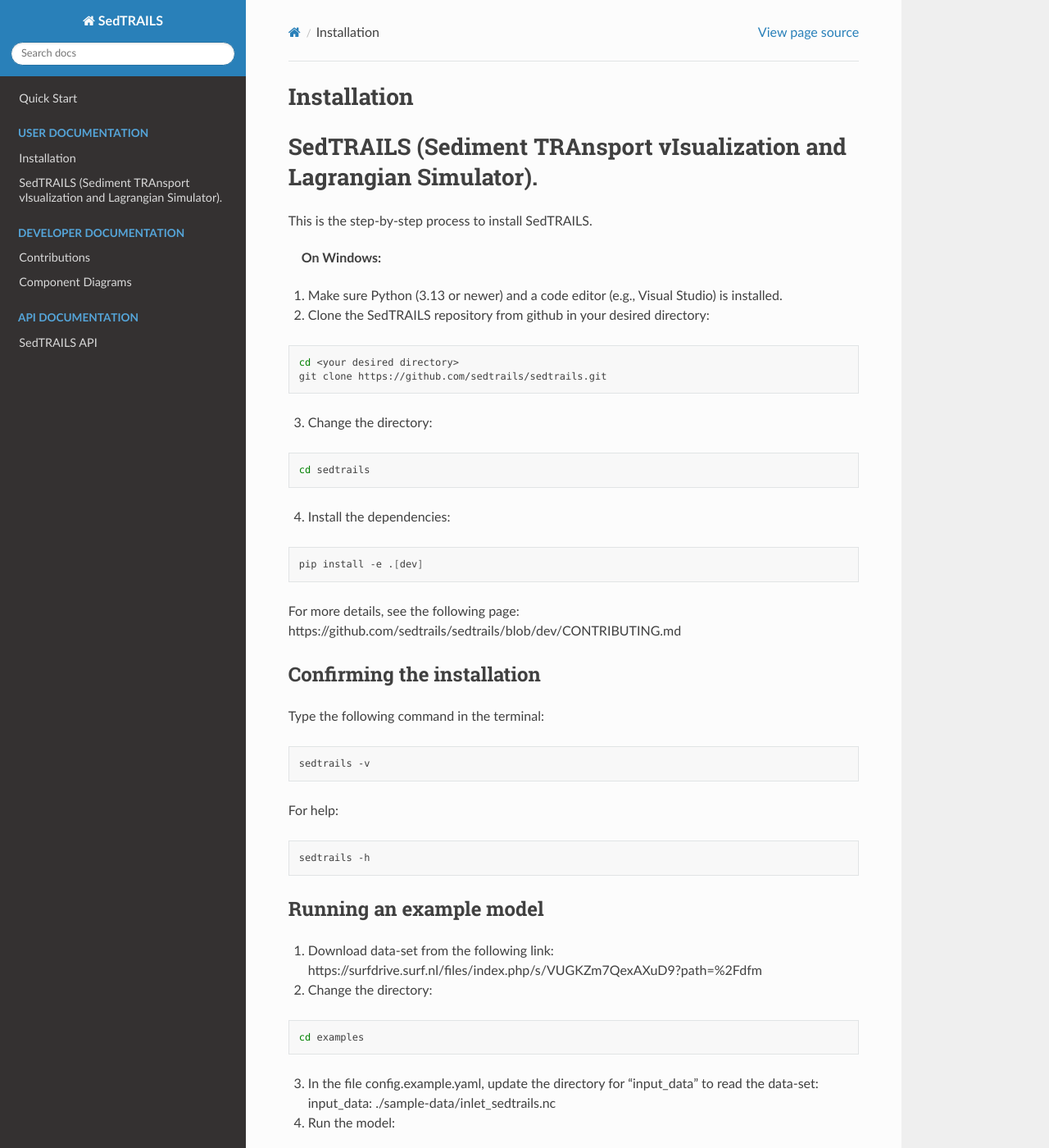
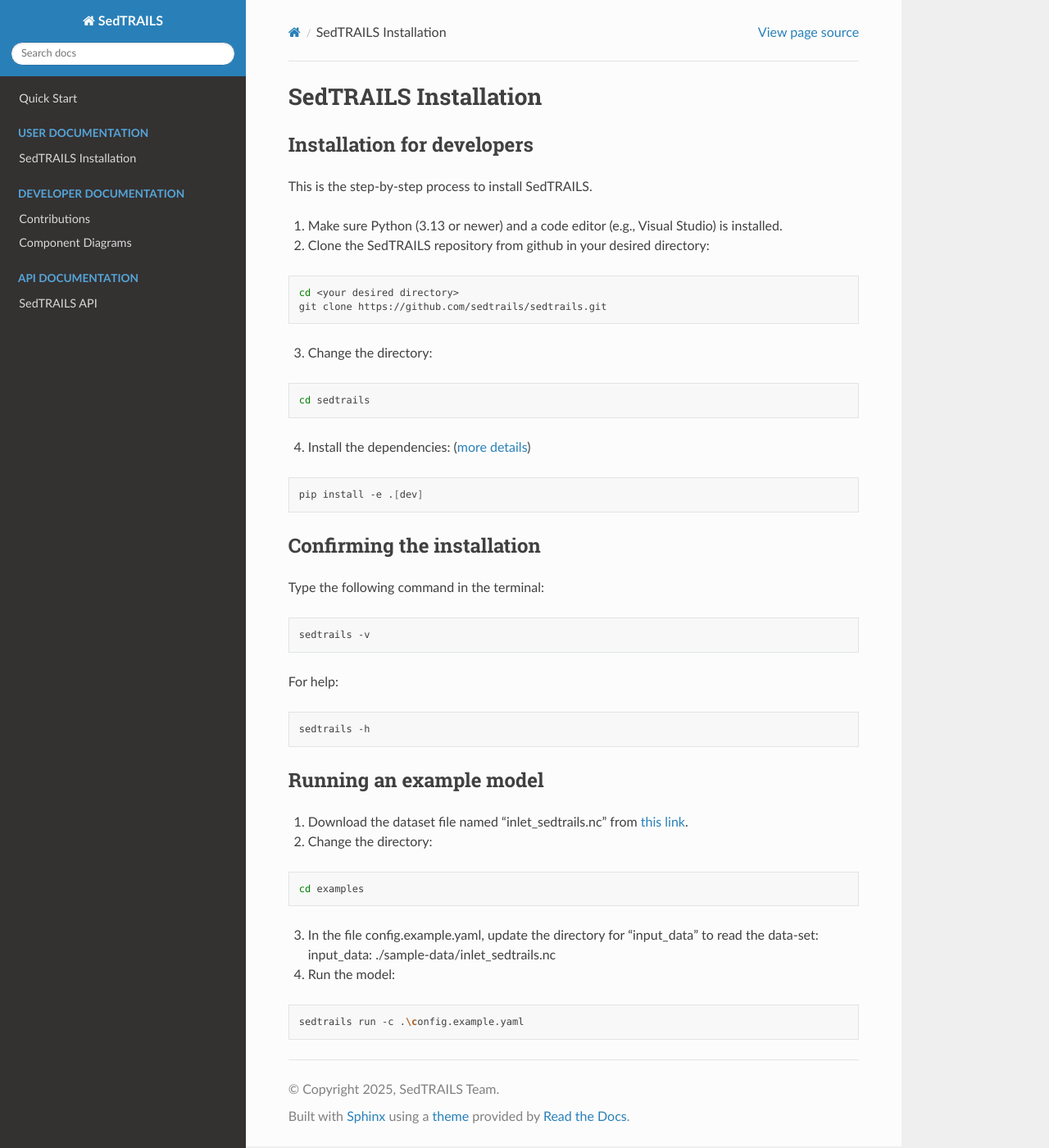
Before and after one commit to sgpearson17/sedtrails-sgp, a Sphinx documentation site: the page built from docs/developer/installation.md, in a window 1280 px wide and 1400 px high. Shown: the whole window at 82% size. Built offline with Sphinx 7.4.7 and the Read the Docs theme 3.1.0, drawn with Linux system fonts in a browser that asks for light colours; pages that are not in the unit, such as notebooks, are missing from menus.

Commit message:
installation documentation

````diff
--- a/docs/developer/installation.md
+++ b/docs/developer/installation.md
@@ -1,39 +1,29 @@
 
-# Installation
+# SedTRAILS Installation
 
-SedTRAILS (Sediment TRAnsport vIsualization and Lagrangian Simulator).
-================
+## Installation for developers
+
 This is the step-by-step process to install SedTRAILS.
-
-
-:On Windows:
 
 1. Make sure Python (3.13 or newer) and a code editor (e.g., Visual Studio) is installed.
 
 2. Clone the SedTRAILS repository from github in your desired directory:
-
 ```bash
 cd <your desired directory>
 git clone https://github.com/sedtrails/sedtrails.git
 ```
 
 3. Change the directory:
-
 ```bash
 cd sedtrails
 ```
-4. Install the dependencies:
 
-
+4. Install the dependencies: ([more details](https://github.com/sedtrails/sedtrails/blob/dev/CONTRIBUTING.md))
 ```bash
 pip install -e .[dev]
 ```
-For more details, see the following page:
-https://github.com/sedtrails/sedtrails/blob/dev/CONTRIBUTING.md
 
-
-Confirming the installation
------------
+## Confirming the installation
 
 Type the following command in the terminal:
 ```bash
@@ -45,13 +35,11 @@
 sedtrails -h
 
 ```
-Running an example model
------------
-1. Download data-set from the following link:
-https://surfdrive.surf.nl/files/index.php/s/VUGKZm7QexAXuD9?path=%2Fdfm
+## Running an example model
+
+1. Download the dataset file named "inlet_sedtrails.nc" from [this link](https://surfdrive.surf.nl/files/index.php/s/VUGKZm7QexAXuD9?path=%2Fdfm).
 
 2. Change the directory:
-
 ```bash
 cd examples
 ```
--- a/docs/user/installation.md
+++ b/docs/user/installation.md
@@ -1,36 +1,29 @@
 
-# Installation
+# SedTRAILS Installation
 
-SedTRAILS (Sediment TRAnsport vIsualization and Lagrangian Simulator).
-================
+## Installation for users
+
 This is the step-by-step process to install SedTRAILS.
-
-
-:On Windows:
-
 
 1. Make sure Python (3.13 or newer) and a code editor (e.g., Visual Studio) is installed.
 
 2. Clone the SedTRAILS repository from github in your desired directory:
-
 ```bash
 cd <your desired directory>
 git clone https://github.com/sedtrails/sedtrails.git
 ```
 
 3. Change the directory:
-
 ```bash
 cd sedtrails
 ```
-4. Install the dependencies:
 
+4. Install the dependencies: ([more details](https://github.com/sedtrails/sedtrails/blob/dev/CONTRIBUTING.md))
 ```bash
 pip install .
 ```
 
-Confirming the installation
------------
+## Confirming the installation
 
 Type the following command in the terminal:
 ```bash
@@ -42,13 +35,11 @@
 sedtrails -h
 
 ```
-Running an example model
------------
-1. Download data-set from the following link:
-https://surfdrive.surf.nl/files/index.php/s/VUGKZm7QexAXuD9?path=%2Fdfm
+## Running an example model
+
+1. Download the dataset file named "inlet_sedtrails.nc" from [this link](https://surfdrive.surf.nl/files/index.php/s/VUGKZm7QexAXuD9?path=%2Fdfm).
 
 2. Change the directory:
-
 ```bash
 cd examples
 ```
````
